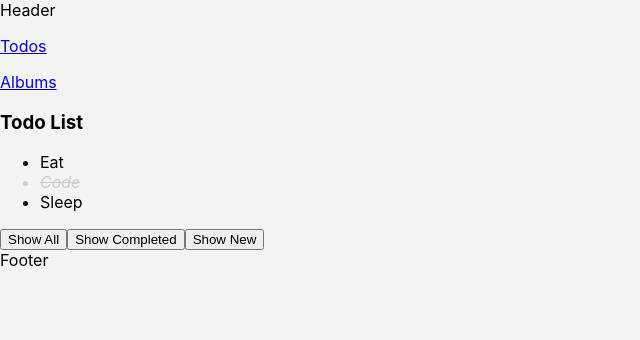
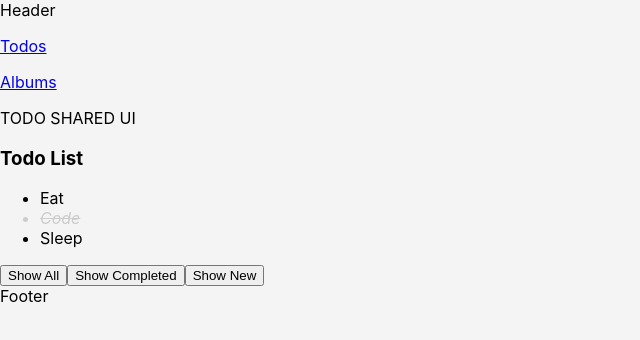
Before and after one commit to De-miles/reactjs-learning, a React (Create React App) app: page / in a window 1280 px wide. Shown: the top 340 px of the page, without its empty margins (0-640 px from the left). Built offline with nearby package versions, Linux system fonts and the light colour scheme.

Commit message:
nested routing

```diff
--- a/src/App.js
+++ b/src/App.js
@@ -1,7 +1,7 @@
 import React from 'react';
 // import './App.scss';
 import TodoFeature from 'features/Todo/pages';
-import { Route, Link, NavLink, Switch } from 'react-router-dom';
+import { Route, Link, NavLink, Switch, Redirect } from 'react-router-dom';
 import AlbumFeature from 'features/Album/pages';
 
 function App() {
@@ -19,6 +19,9 @@ function App() {
         </NavLink>
       </p>
       <Switch>
+        <Redirect from="/home" to="/" exact />
+        <Redirect from="/post-list/:postId" to="/posts/:postId" exact />
+
         <Route path="/" component={TodoFeature} exact />
         <Route path="/todos" component={TodoFeature} />
         <Route path="/albums" component={AlbumFeature} />
--- /dev/null
+++ b/src/features/Todo/pages/DetailPage/index.jsx
@@ -0,0 +1,10 @@
+import React from 'react';
+import PropTypes from 'prop-types';
+
+DetailPage.propTypes = {};
+
+function DetailPage(props) {
+  return <div>Todo detail page</div>;
+}
+
+export default DetailPage;
--- /dev/null
+++ b/src/features/Todo/pages/ListPage/index.jsx
@@ -0,0 +1,71 @@
+import React from 'react';
+import PropTypes from 'prop-types';
+import TodoList from '../../components/TodoList';
+import { useState } from 'react';
+
+ListPage.propTypes = {};
+
+function ListPage(props) {
+  const initTodoList = [
+    {
+      id: 1,
+      title: 'Eat',
+      status: 'new',
+    },
+    {
+      id: 2,
+      title: 'Code',
+      status: 'completed',
+    },
+    {
+      id: 3,
+      title: 'Sleep',
+      status: 'new',
+    },
+  ];
+
+  const [todoList, setTodoList] = useState(initTodoList);
+  const [filteredStatus, setFilteredStatus] = useState('all');
+
+  const handleTodoClick = (todo, idx) => {
+    const newTodoList = [...todoList];
+
+    const newTodo = {
+      ...newTodoList[idx],
+      status: newTodoList[idx].status === 'new' ? 'completed' : 'new',
+    };
+
+    newTodoList[idx] = newTodo;
+
+    setTodoList(newTodoList);
+  };
+
+  const handleShowAllClick = () => {
+    setFilteredStatus('all');
+  };
+
+  const handleShowCompleteClick = () => {
+    setFilteredStatus('completed');
+  };
+
+  const handleShowNewClick = () => {
+    setFilteredStatus('new');
+  };
+
+  const renderedTodoList = todoList.filter((todo) => filteredStatus === 'all' || todo.status === filteredStatus);
+
+  return (
+    <div>
+      <h3>Todo List</h3>
+      <TodoList todoList={renderedTodoList} onTodoClick={handleTodoClick} />
+
+      <div>
+        <button onClick={handleShowAllClick}>Show All</button>
+        <button onClick={handleShowCompleteClick}>Show Completed</button>
+        <button onClick={handleShowNewClick}>Show New</button>
+      </div>
+    </div>
+  );
+}
+
+export default ListPage;
--- a/src/features/Todo/pages/index.jsx
+++ b/src/features/Todo/pages/index.jsx
@@ -2,68 +2,23 @@ import React from 'react';
 import PropTypes from 'prop-types';
 import TodoList from '../components/TodoList';
 import { useState } from 'react';
+import { Switch, Route } from 'react-router-dom';
+import ListPage from './ListPage';
+import DetailPage from './DetailPage';
+import { useRouteMatch } from 'react-router-dom/cjs/react-router-dom';
 
 TodoFeature.propTypes = {};
 
 function TodoFeature(props) {
-  const initTodoList = [
-    {
-      id: 1,
-      title: 'Eat',
-      status: 'new',
-    },
-    {
-      id: 2,
-      title: 'Code',
-      status: 'completed',
-    },
-    {
-      id: 3,
-      title: 'Sleep',
-      status: 'new',
-    },
-  ];
-
-  const [todoList, setTodoList] = useState(initTodoList);
-  const [filteredStatus, setFilteredStatus] = useState('all');
-
-  const handleTodoClick = (todo, idx) => {
-    const newTodoList = [...todoList];
-
-    const newTodo = {
-      ...newTodoList[idx],
-      status: newTodoList[idx].status === 'new' ? 'completed' : 'new',
-    };
-
-    newTodoList[idx] = newTodo;
-
-    setTodoList(newTodoList);
-  };
-
-  const handleShowAllClick = () => {
-    setFilteredStatus('all');
-  };
-
-  const handleShowCompleteClick = () => {
-    setFilteredStatus('completed');
-  };
-
-  const handleShowNewClick = () => {
-    setFilteredStatus('new');
-  };
-
-  const renderedTodoList = todoList.filter((todo) => filteredStatus === 'all' || todo.status === filteredStatus);
+  const match = useRouteMatch();
 
   return (
     <div>
-      <h3>Todo List</h3>
-      <TodoList todoList={renderedTodoList} onTodoClick={handleTodoClick} />
-
-      <div>
-        <button onClick={handleShowAllClick}>Show All</button>
-        <button onClick={handleShowCompleteClick}>Show Completed</button>
-        <button onClick={handleShowNewClick}>Show New</button>
-      </div>
+      TODO SHARED UI
+      <Switch>
+        <Route path={match.path} component={ListPage} exact />
+        <Route path={`${match.path}/:todoId`} component={DetailPage} />
+      </Switch>
     </div>
   );
 }
```
